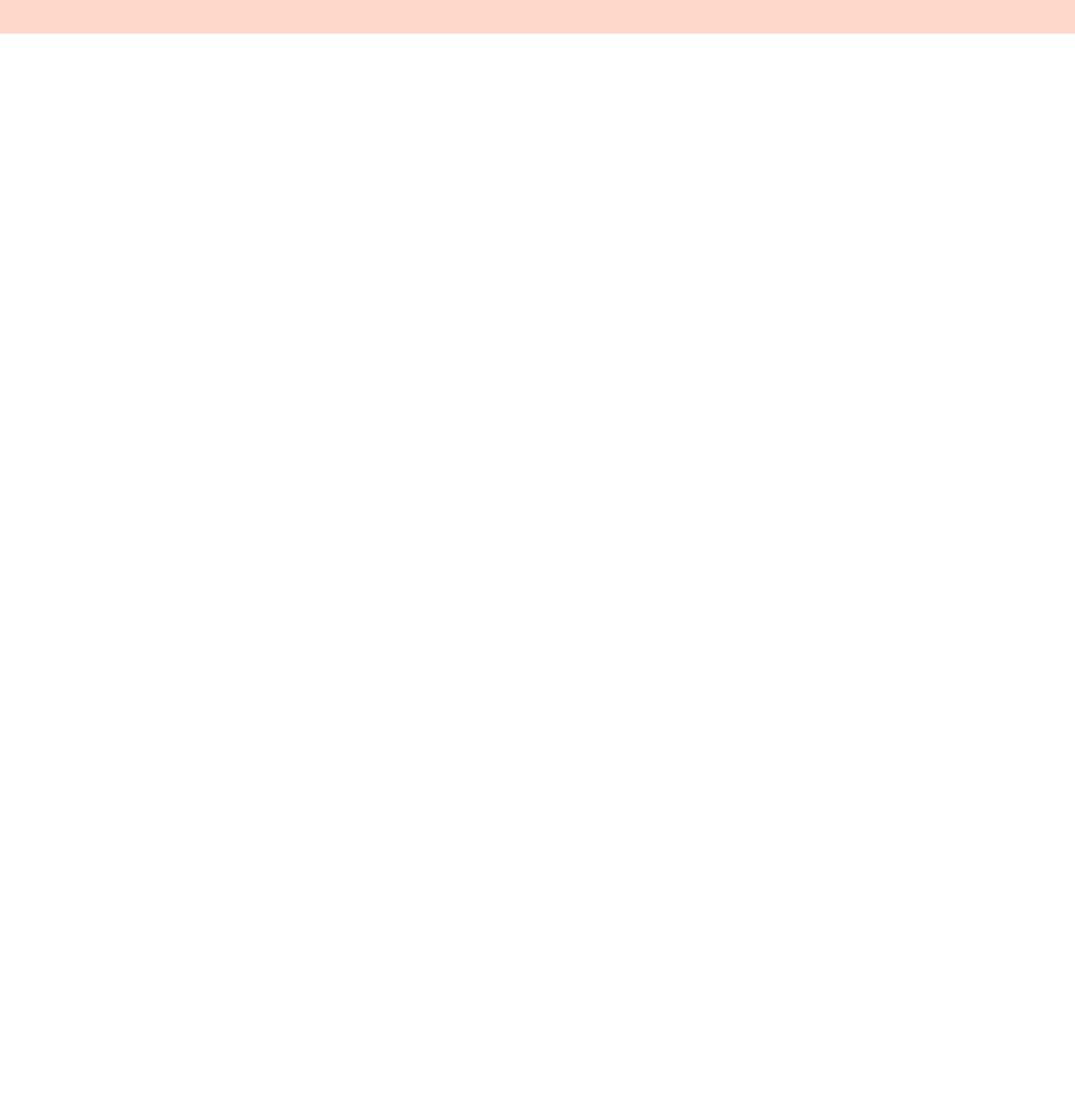
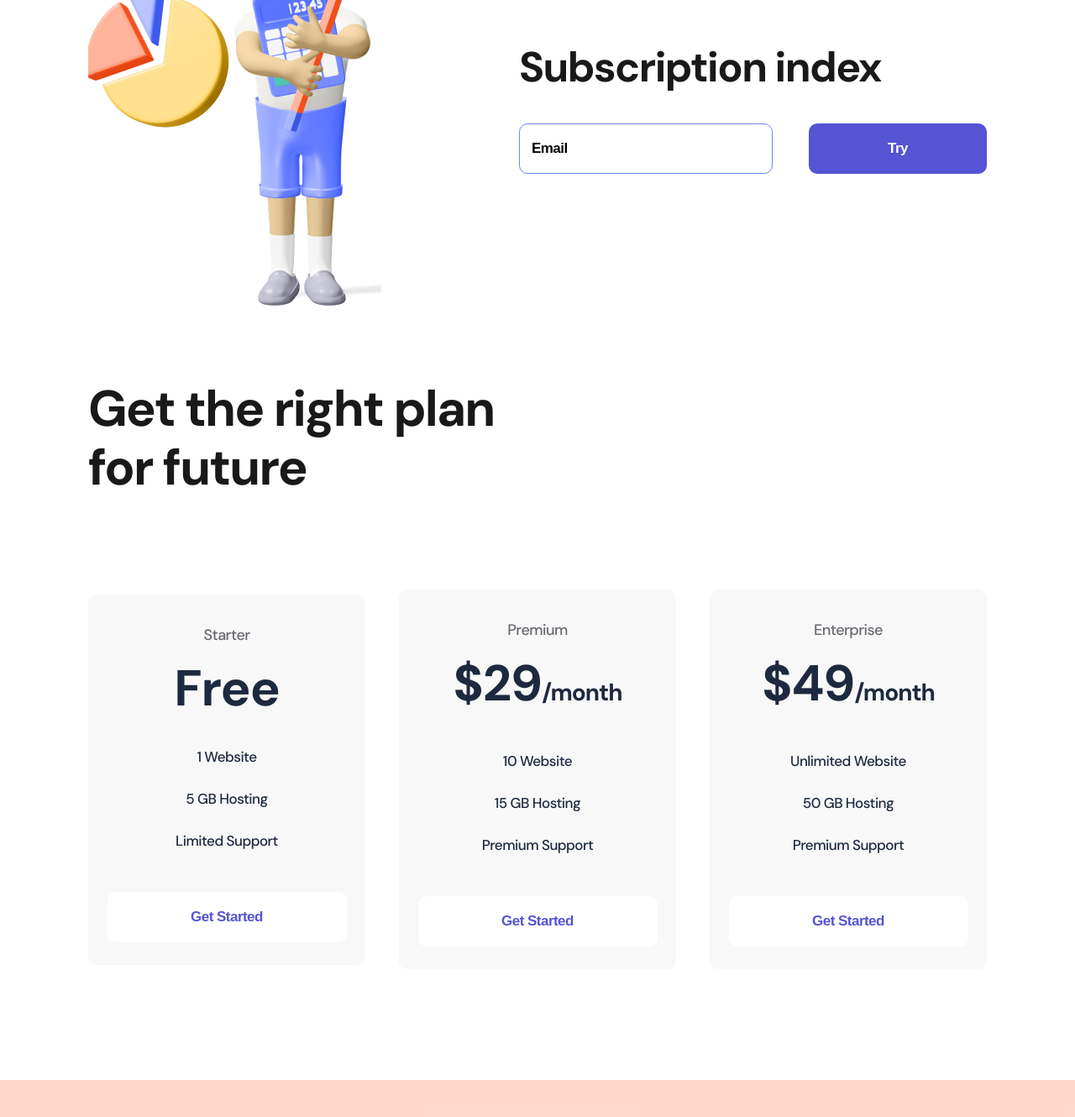
Before and after one commit to bogdantvor/logoipsum, a plain HTML site: page index.html in a window 1280 px wide. Shown: the part 971-2301 px from the top of the page at 84% size. Before the commit the page ends 1011 px from the top, so only its background shows below. Drawn offline with nearby package versions, Linux system fonts and the light colour scheme.

Commit message:
Add files via upload

```diff
--- a/index.html
+++ b/index.html
@@ -53,6 +53,53 @@
             <img src="img/firstmen.png" alt="firstmen">
         </div>
     </section>
+    <section class="container subscribe">
+        <div>
+            <img src="img/secondmen.png" alt="">
+        </div>
+        <div>
+            <h2 class="subscribe__title">Subscription index</h2>
+            <form action="">
+                <input class="input" type="email" placeholder="Email">
+                <button class="button button__violet">Try</button>
+            </form>
+        </div>
+    </section>
+    <section class="container plan">
+        <h2 class="plan__title">Get the right plan for future</h2>
+        <div class="plan__flex">
+            <div class="item">
+                <p class="item__text">Starter</p>
+                <h3 class="item__title">Free</h3>
+                <ul>
+                    <li class="item__li">1 Website</li>
+                    <li class="item__li">5 GB Hosting</li>
+                    <li class="item__li">Limited Support</li>
+                </ul>
+                <button class="button button__item">Get Started</button>
+            </div>
+            <div class="item">
+                <p class="item__text">Premium</p>
+                <h3 class="item__title">$29<span>/month</span></h3>
+                <ul>
+                    <li class="item__li">10 Website</li>
+                    <li class="item__li">15 GB Hosting</li>
+                    <li class="item__li">Premium Support</li>
+                </ul>
+                <button class="button button__item">Get Started</button>
+            </div>
+            <div class="item">
+                <p class="item__text">Enterprise</p>
+                <h3 class="item__title">$49<span>/month</span></h3>
+                <ul>
+                    <li class="item__li">Unlimited Website</li>
+                    <li class="item__li">50 GB Hosting</li>
+                    <li class="item__li">Premium Support</li>
+                </ul>
+                <button class="button button__item">Get Started</button>
+            </div>
+        </div>
+    </section>
     <footer class="footer" >
         <div class="container footer__flex">
             <div>
--- a/style/style.css
+++ b/style/style.css
@@ -12,7 +12,7 @@ body {
     padding: 38px 0 48px;
 }
 
-.header__flex, .footer__flex, .about {
+.header__flex, .footer__flex, .about, .subscribe, .plan__flex {
     display: flex;
     justify-content: space-between;
     align-items: center;
@@ -101,3 +101,112 @@ body {
     background: rgba(255, 113, 67, 0.27);
     padding: 53px 0;
 }
+
+.subscribe {
+    margin-bottom: 85px;
+}
+
+.subscribe__title {
+    font-weight: 700;
+    font-size: 50px;
+    line-height: 57px;
+    letter-spacing: -1.56316px;
+    color: #19191B;
+    margin-bottom: 38px;
+}
+
+.input {
+    width: 302px;
+    height: 60px;
+    border-radius: 10px;
+    border: 1px solid #7087FF;
+    padding-left: 14px;
+    box-sizing: border-box;
+    margin-right: 39px;
+}
+
+.input::placeholder, .input {
+    font-weight: 700;
+    font-size: 17px;
+    line-height: 22px;
+    letter-spacing: -0.531474px;
+    color: #000000;
+}
+
+.input:focus {
+    outline: none;
+}
+
+.plan {
+    margin-bottom: 132px;
+}
+
+.plan__title {
+    font-weight: 700;
+    font-size: 60px;
+    line-height: 70px;
+    letter-spacing: -1.87579px;
+    color: #19191B;
+    max-width: 504px;
+    margin-bottom: 110px;
+}
+
+.item {
+    width: 330px;
+    background: #f8f8f8;
+    border-radius: 10px;
+    text-align: center;
+    padding: 34px 0 27px;
+}
+
+.item:hover {
+    background: #FF7143;
+    box-shadow: 0px 32px 34px rgba(255, 112, 59, 0.317827);
+    transition: 500ms;
+}
+
+.item__text {
+    font-size: 18px;
+    line-height: 28px;
+    letter-spacing: -0.562737px;
+    color: #696871;
+}
+
+.item:hover .item__text, .item:hover .item__title, .item:hover .item__li {
+    color: white;
+    transition: 500ms;
+}
+
+.item__title {
+    font-weight: 700;
+    font-size: 60px;
+    line-height: 56px;
+    letter-spacing: -1.03448px;
+    color: #1D293F;
+    margin: 22px 0 28px;
+}
+
+.item__title span {
+    font-size: 28px;
+}
+
+.item__li {
+    list-style: none;
+    font-size: 17px;
+    line-height: 50px;
+    letter-spacing: -0.531474px;
+    color: #1D293F;
+}
+
+.button__item {
+    width: 285px;
+    background: white;
+    color: #5454D4;
+    margin-top: 36px;
+}
+
+.item:hover .button__item {
+    background: #9F3919;
+    color: white;
+    transition: 500ms;
+}
```
Also changed, not shown: img/secondmen.png (added).
